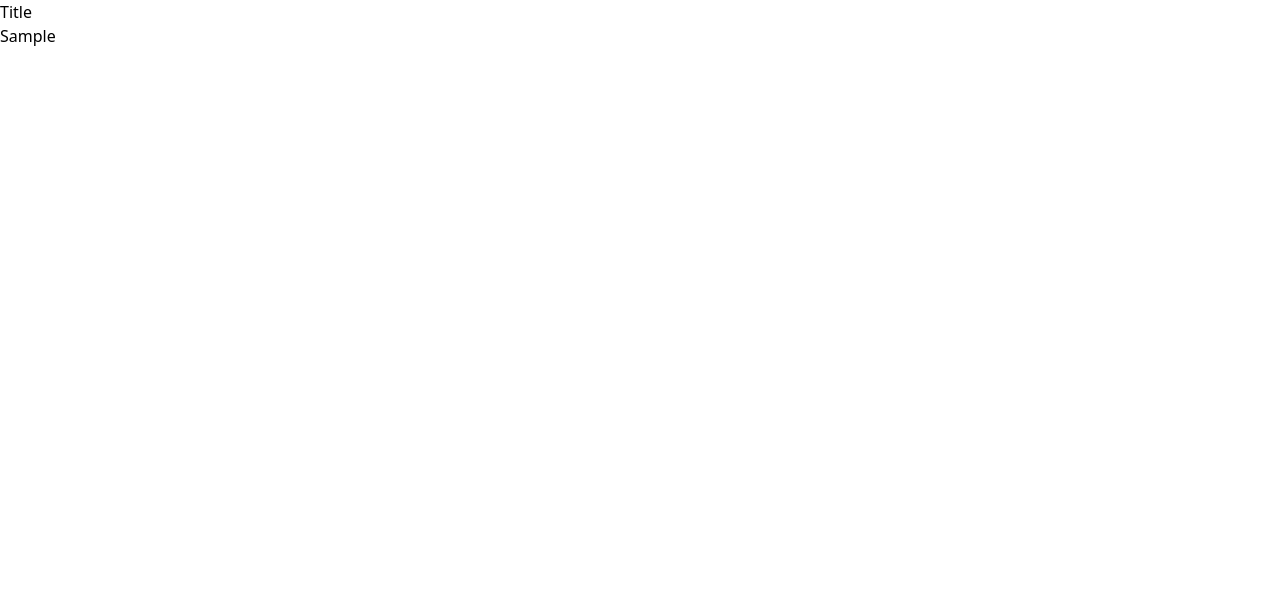
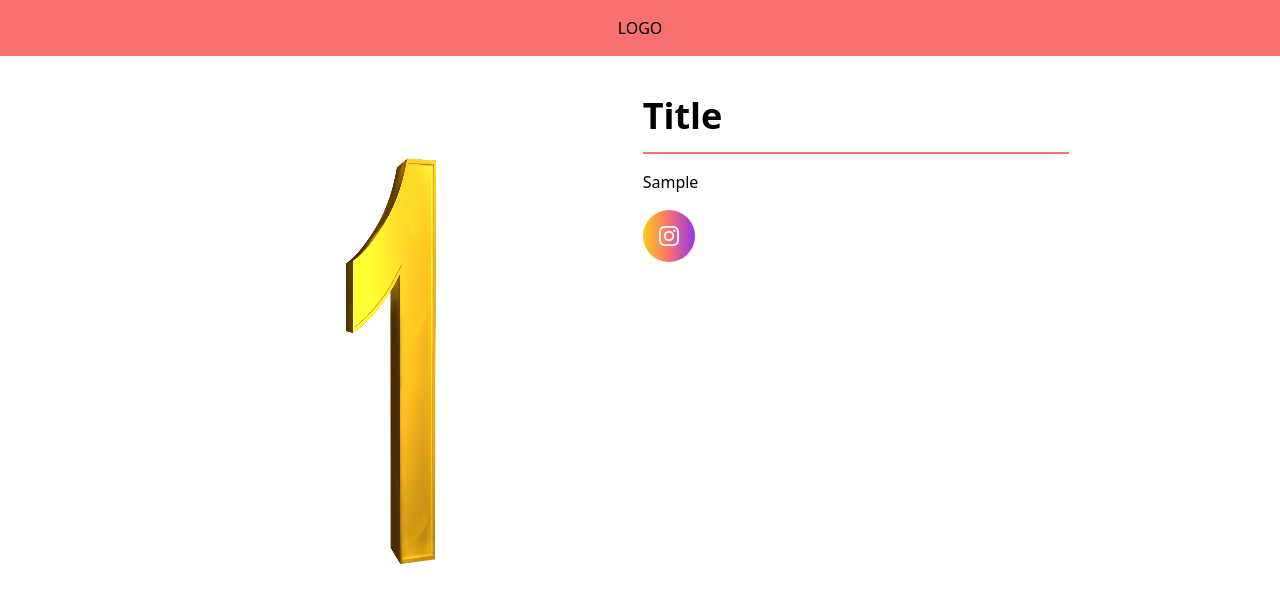
Before and after one commit to OrneryCash/pcshspl-st-art, a SvelteKit app: page /art/1/1 in a window 1280 px wide. Shown: the top 602 px of the page. Built offline with nearby package versions, Linux system fonts and the light colour scheme.

Commit message:
Create detail page

```diff
--- a/src/routes/art/[room]/[number]/+page.svelte
+++ b/src/routes/art/[room]/[number]/+page.svelte
@@ -3,6 +3,19 @@
 </script>
 
 <div>
-	<h1>{data.ar.title}</h1>
-	<h3>{data.ar.description}</h3>
+    <div class="w-full flex justify-center bg-red-400 py-4">
+        <a href="/">
+            <h1 class="text-black">LOGO</h1>
+        </a>
+    </div>
+    <div class="flex justify-center gap-12 mt-10 w-full">
+        <img class="aspect-a3 w-96" src={`/room${data.ar.room}/number${data.ar.number}.webp`} alt={data.ar.title}/>
+        <div class="w-1/3">
+            <h1 class="font-bold text-4xl pb-4 border-red-400 border-b-2">{data.ar.title}</h1>
+            <h3 class="py-4">{data.ar.description}</h3>
+            <a class="flex items-center gap-2 bg-gradient-to-r from-yellow-400 via-red-400 to-purple-600 p-4 w-max rounded-full" href="https://instagram.com/instagram" target="_blank" rel="noreferrer">
+                <img class="w-5" src="/ig_logo_white.svg" alt="IG Logo">
+            </a>
+        </div>
+    </div>
 </div>
```
